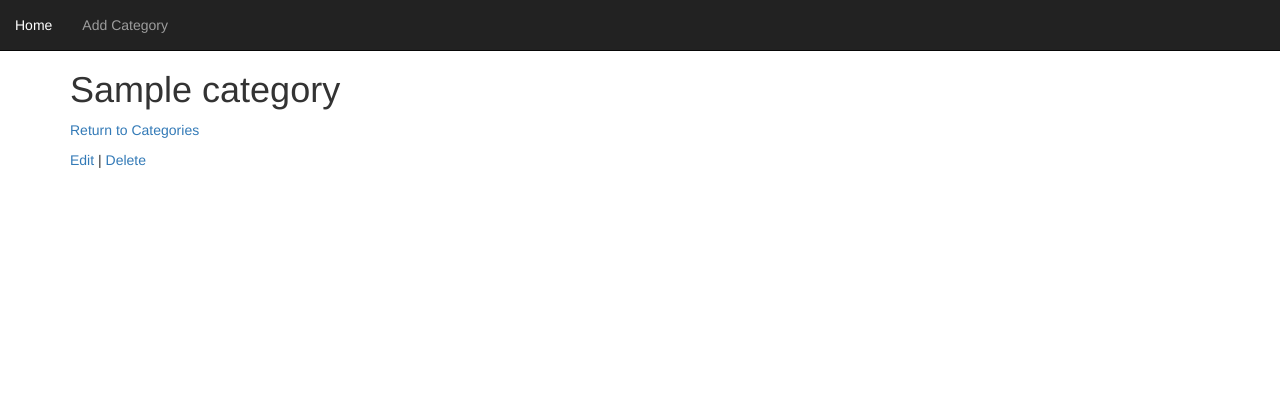
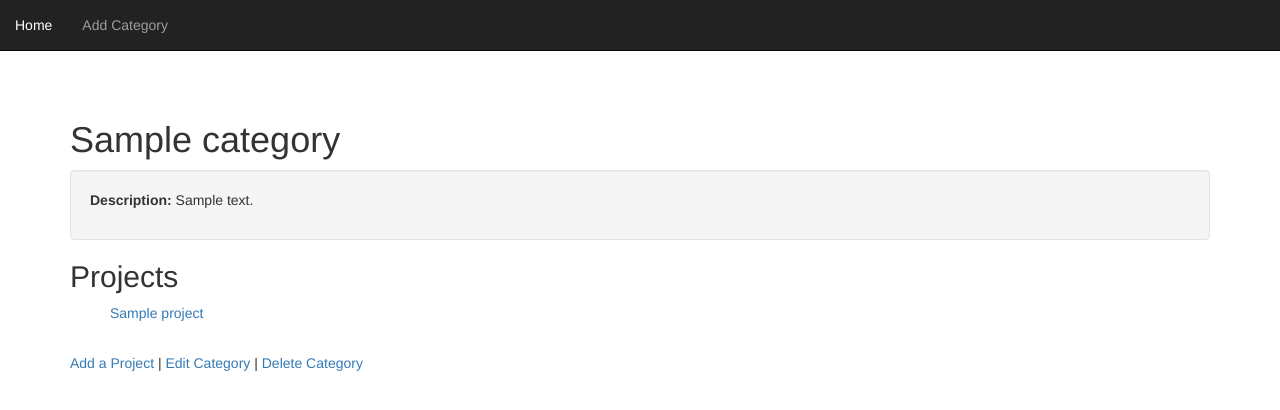
Before and after one commit to KaijuKevin/Portfolio-1, a Rails app: page /categories/1 in a window 1280 px wide. Shown: the top 410 px of the page. Run offline with Rails 7, Linux system fonts and the light colour scheme; tables that the repository leaves empty hold one stand-in row (values such as "Sample post"); style sheets or scripts are compiled from the project's sources; some libraries are stand-ins or nearby versions.

Commit message:
add projects functionality, and integration tests.

```diff
--- a/app/assets/stylesheets/application.scss
+++ b/app/assets/stylesheets/application.scss
@@ -18,5 +18,10 @@
 @import "bootstrap";
 
 body {
-  padding-top: 50px;
+  padding-top: 100px;
 }
+
+ul
+{
+list-style-type: none;
+}
--- a/app/controllers/categories_controller.rb
+++ b/app/controllers/categories_controller.rb
@@ -14,6 +14,7 @@ class CategoriesController < ApplicationController
   def create
       @category = Category.new(category_params)
       if @category.save
+        flash[:notice] = "Category successfully added!"
         redirect_to  categories_path
       else
         render :new
@@ -27,6 +28,7 @@ class CategoriesController < ApplicationController
   def update
     @category= Category.find(params[:id])
     if @category.update(category_params)
+      flash[:notice] = "Category successfully updated!"
       redirect_to categories_path
     else
       render :edit
--- a/app/models/category.rb
+++ b/app/models/category.rb
@@ -1,5 +1,5 @@
 class Category < ActiveRecord::Base
-  has_many :projects
+  has_many :projects, dependent: :destroy
 
   validates :name, :presence => true
   validates :description, :presence => true
--- a/app/views/categories/show.html.erb
+++ b/app/views/categories/show.html.erb
@@ -1,5 +1,24 @@
+
 <h1><%= @category.name %></h1>
 
-<p><%= link_to "Return to Categories", categories_path %></p>
-<%= link_to 'Edit', edit_category_path(@category) %> |
-<%= link_to 'Delete', category_path(@category), data: { confirm: "Are you sure?", method: "delete"} %>
+  <div class= 'well'>
+    <p><b>Description:</b> <%= @category.description %></p>
+  </div>
+
+<h2>Projects</h2>
+
+  <% if @category.projects.any? %>
+    <ul>
+      <% @category.projects.each do |project| %>
+        <li><%= link_to project.name, category_project_path(@category, project) %></li>
+      <% end %>
+    </ul>
+  <% else %>
+    <p>There are no projects.</p>
+  <% end %>
+
+  <br>
+
+<%= link_to 'Add a Project', new_category_project_path(@category) %> |
+<%= link_to 'Edit Category', edit_category_path(@category) %> |
+<%= link_to 'Delete Category', category_path(@category), data: { confirm: "Are you sure?", method: "delete"} %>
--- /dev/null
+++ b/app/views/projects/edit.html.erb
@@ -0,0 +1,3 @@
+<h1>Edit Project</h1>
+
+<%= render "form" %>
--- a/config/routes.rb
+++ b/config/routes.rb
@@ -1,4 +1,5 @@
 Rails.application.routes.draw do
+  root to: 'categories#index'
   resources :categories do
     resources :projects
   end
```
Also changed, not shown: app/controllers/projects_controller.rb (+30 -1 lines), app/views/categories/index.html.erb (+7 -1 lines), app/views/projects/show.html.erb (+8 -10 lines), spec/features/add_category_spec.rb (added, +18 -0 lines), spec/features/add_project_spec.rb (added, +16 -0 lines), spec/features/delete_category_spec.rb (added, +14 -0 lines), spec/features/edit_category_spec.rb (added, +16 -0 lines), spec/features/edit_projects_spec.rb (added, +29 -0 lines), spec/rails_helper.rb (+1 -0 lines), 1 other file.
